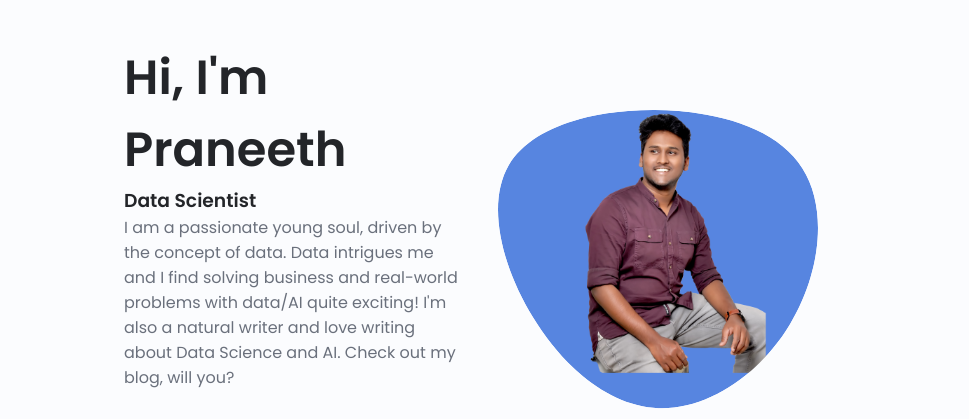
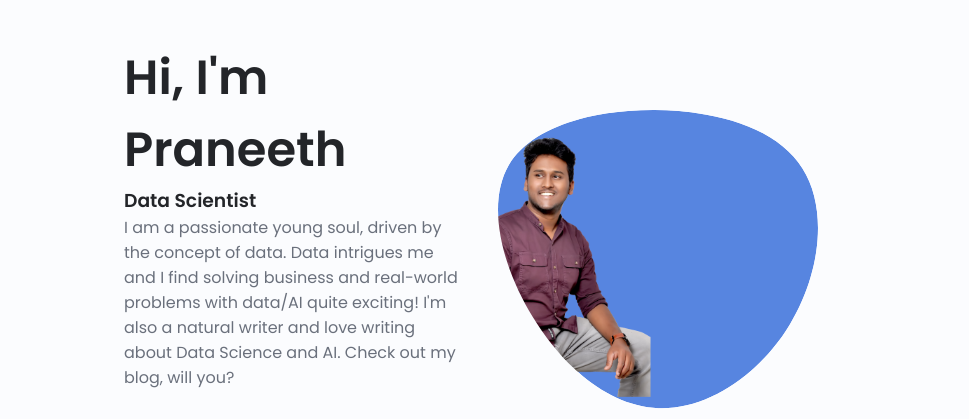
Before and after one commit to PraneethVasarla/PraneethVasarla.github.io, a plain HTML site: page index.html in a window 1280 px wide. Shown: the part 142-561 px from the top of the page, 184-1153 px from the left. Drawn offline with nearby package versions, Linux system fonts and the light colour scheme.

Commit message:
Update index.html

```diff
--- a/index.html
+++ b/index.html
@@ -112,7 +112,7 @@
                                     129.362C2.45775 97.8511 -7.48481 59.1033 6.67581 34.5279C20.9871 10.1032 59.7028
                                     -0.149132 97.9666 0.00163737C136.23 0.303176 174.193 10.857 190.312 36.4879Z" />
 
-                                <image class="home__blob-img" x='-8' y='0' href="assets/images/myimage.png" />
+                                <image class="home__blob-img" x='-80' y='15' href="assets/images/myimage.png" />
                             </g>
                         </svg>
 
```
